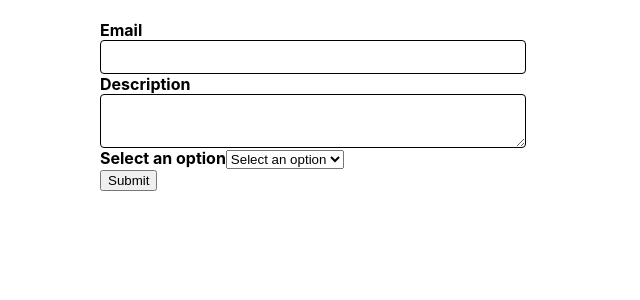
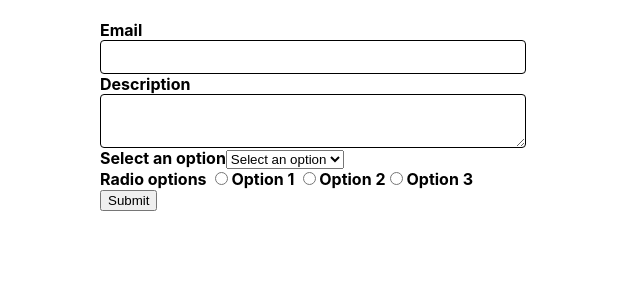
Before and after one commit to chakshu17/React-Routing-and-Forms-, a React (Create React App) app: page / in a window 1280 px wide. Shown: the top 300 px of the page, without its empty margins (0-640 px from the left). Built offline with nearby package versions, Linux system fonts and the light colour scheme.

Commit message:
radio button

```diff
--- a/src/Formik/components/FormikForm/FormikContainer.js
+++ b/src/Formik/components/FormikForm/FormikContainer.js
@@ -2,6 +2,7 @@ import { Form, Formik } from "formik";
 import React from "react";
 import * as Yup from "yup";
 import FormikControl from "./FormikControl";
+
 function FormikContainer() {
 	const dropdownOptions = [
 		{ key: "Select an option", value: "" },
@@ -9,15 +10,22 @@ function FormikContainer() {
 		{ key: "Option 2", value: "Value 2" },
 		{ key: "Option 3", value: "Value 3" },
 	];
+	const radioOptions = [
+		{ key: "Option 1 ", value: "rValue 1" },
+		{ key: "Option 2", value: "rValue 2" },
+		{ key: "Option 3", value: "rValue 3" },
+	];
 	const intialValue = {
 		email: "",
 		description: "",
 		selectOption: "",
+		radioOption: "",
 	};
 	const validateSchema = Yup.object({
 		email: Yup.string().required("Required"),
 		description: Yup.string().required("Required"),
 		selectOption: Yup.string().required("Required"),
+		radioOption: Yup.string().required("Required"),
 	});
 	const onsubmit = (values) => console.log("Form Data", values);
 
@@ -43,10 +51,17 @@ function FormikContainer() {
 					/>
 
 					<FormikControl
-            control="select"
-            label="Select an option"
-						name="selecOption"
-            options={dropdownOptions}
+						control="select"
+						label="Select an option"
+						name="selectOption"
+						options={dropdownOptions}
+					/>
+
+					<FormikControl
+						control="radio"
+						label="Radio options"
+						name="radioOption"
+						options={radioOptions}
 					/>
 					<button type="submit">Submit</button>
 				</Form>
--- a/src/Formik/components/FormikForm/FormikControl.js
+++ b/src/Formik/components/FormikForm/FormikControl.js
@@ -1,5 +1,6 @@
 import React from "react";
 import Input from "./Input";
+import RadioButton from "./RadioButton";
 import Select from "./Select";
 import Textarea from "./Textarea";
 
@@ -13,6 +14,7 @@ function FormikControl(props) {
 		case "select":
       return <Select {...rest} />
 		case "radio":
+			return <RadioButton {...rest} />
 		case "checkbox":
 		case "date":
 		default:
--- /dev/null
+++ b/src/Formik/components/FormikForm/RadioButton.js
@@ -0,0 +1,33 @@
+import { ErrorMessage, Field } from "formik";
+import React from "react";
+import TextError from "./TextError";
+
+function RadioButton(props) {
+	const { name, label, options, ...rest } = props;
+	return (
+		<div className="form-control">
+			<label> {label} </label>
+			<Field namea={name} {...rest}>
+				{(field) => {
+					return options.map((option) => {
+						return (
+							<React.Fragment key={option.key}>
+								<input
+									type="radio"
+									id={option.value}
+									{...field}
+									value={option.value}
+                  checked={field.value === option.value}
+								/>
+                <label htmlFor={option.value} >{option.key}</label>
+							</React.Fragment>
+						);
+					});
+				}}
+			</Field>
+      <ErrorMessage name={name} component={TextError}/>
+		</div>
+	);
+}
+
+export default RadioButton;
```
